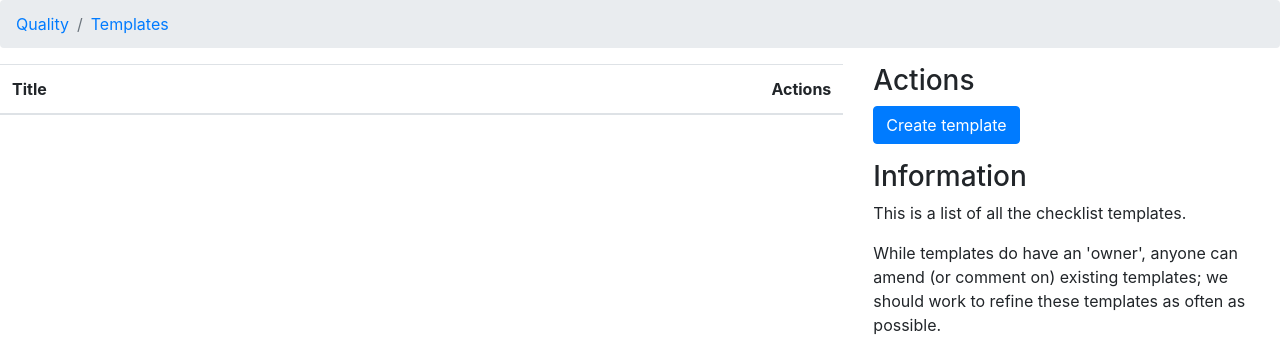
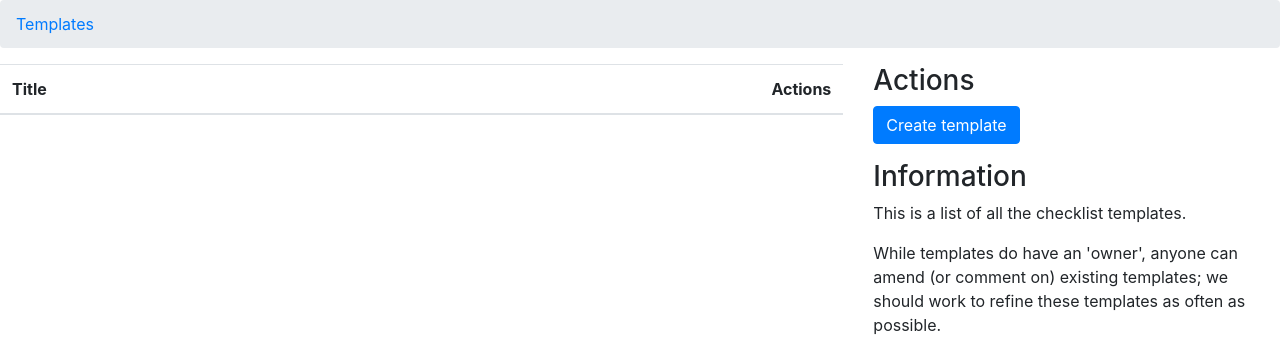
Before and after one commit to giantmade/giant-checklists, a Django app: page /templates/ in a window 1280 px wide. Shown: the part 56-395 px from the top of the page. Run offline with Django 3.2, Linux system fonts and the light colour scheme; the visitor is signed in with stand-in values (Sample User, id 1); data comes from the database, SQL or seed files in the repository; data that the repository does not hold is empty.

Commit message:
Tidied breadcrumb.

```diff
--- a/core/templates/checklists/complete.html
+++ b/core/templates/checklists/complete.html
@@ -1,7 +1,6 @@
 {% extends "base.html" %}
 
 {% block breadcrumb %}
-    <li class="breadcrumb-item"><a href="{% url "home" %}">Quality</a></li>
     <li class="breadcrumb-item"><a href="{% url "checklists:index" %}">Checklists</a></li>
     <li class="breadcrumb-item active"><a href="{% url "checklists:complete" %}">Completed</a></li>
 {% endblock %}
--- a/core/templates/checklists/create.html
+++ b/core/templates/checklists/create.html
@@ -1,7 +1,6 @@
 {% extends "base.html" %}
 
 {% block breadcrumb %}
-    <li class="breadcrumb-item"><a href="{% url "home" %}">Quality</a></li>
     <li class="breadcrumb-item"><a href="{% url "checklists:index" %}">Checklists</a></li>
     <li class="breadcrumb-item active">Create</li>
 {% endblock %}
--- a/core/templates/checklists/delete.html
+++ b/core/templates/checklists/delete.html
@@ -1,9 +1,6 @@
 {% extends "base.html" %}
 
-{% block header_title %}{{ checklist.title }} - {% endblock %}
-
 {% block breadcrumb %}
-    <li class="breadcrumb-item"><a href="{% url "home" %}">Quality</a></li>
     <li class="breadcrumb-item"><a href="{% url "checklists:index" %}">Checklists</a></li>
     <li class="breadcrumb-item"><a href="{% url "checklists:delete" checklist.id %}">{{ checklist.title }}</a></li>
     <li class="breadcrumb-item active">Delete</li>
--- a/core/templates/templates/create.html
+++ b/core/templates/templates/create.html
@@ -1,7 +1,6 @@
 {% extends "base.html" %}
 
 {% block breadcrumb %}
-    <li class="breadcrumb-item"><a href="{% url "home" %}">Quality</a></li>
     <li class="breadcrumb-item"><a href="{% url "templates:index" %}">Templates</a></li>
     <li class="breadcrumb-item active"><a href="{% url "templates:create" %}">Create Template</a></li>
 {% endblock %}
--- a/core/templates/templates/detail.html
+++ b/core/templates/templates/detail.html
@@ -1,7 +1,6 @@
 {% extends "base.html" %}
 
 {% block breadcrumb %}
-    <li class="breadcrumb-item"><a href="{% url "home" %}">Quality</a></li>
     <li class="breadcrumb-item"><a href="{% url "templates:index" %}">Templates</a></li>
     <li class="breadcrumb-item active"><a href="{% url "templates:detail" template.id %}">{{ template.title }}</a></li>
 {% endblock %}
--- a/core/templates/templates/index.html
+++ b/core/templates/templates/index.html
@@ -1,7 +1,6 @@
 {% extends "base.html" %}
 
 {% block breadcrumb %}
-    <li class="breadcrumb-item"><a href="{% url "home" %}">Quality</a></li>
     <li class="breadcrumb-item"><a href="{% url "templates:index" %}">Templates</a></li>
 {% endblock %}
 
```
